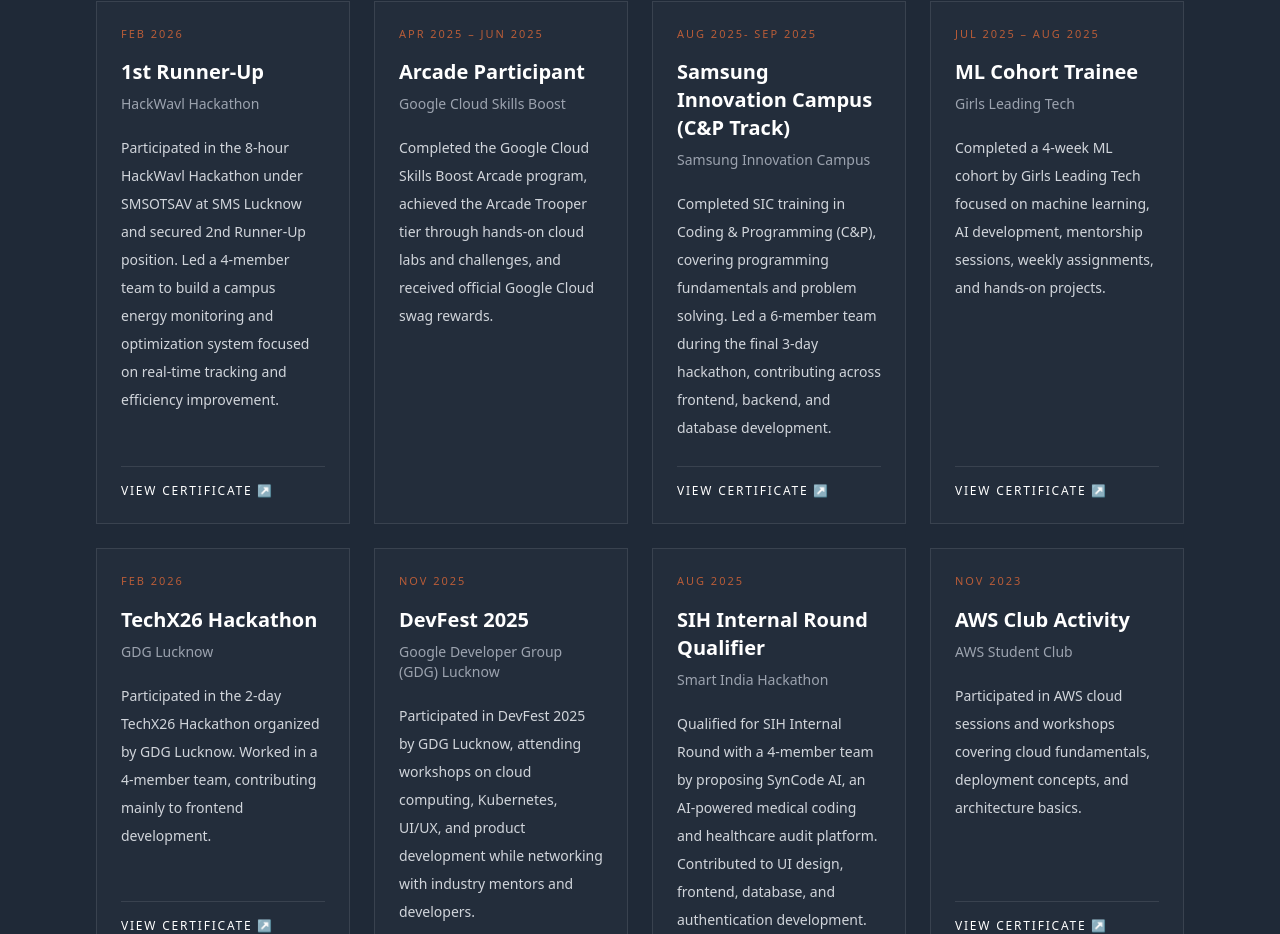
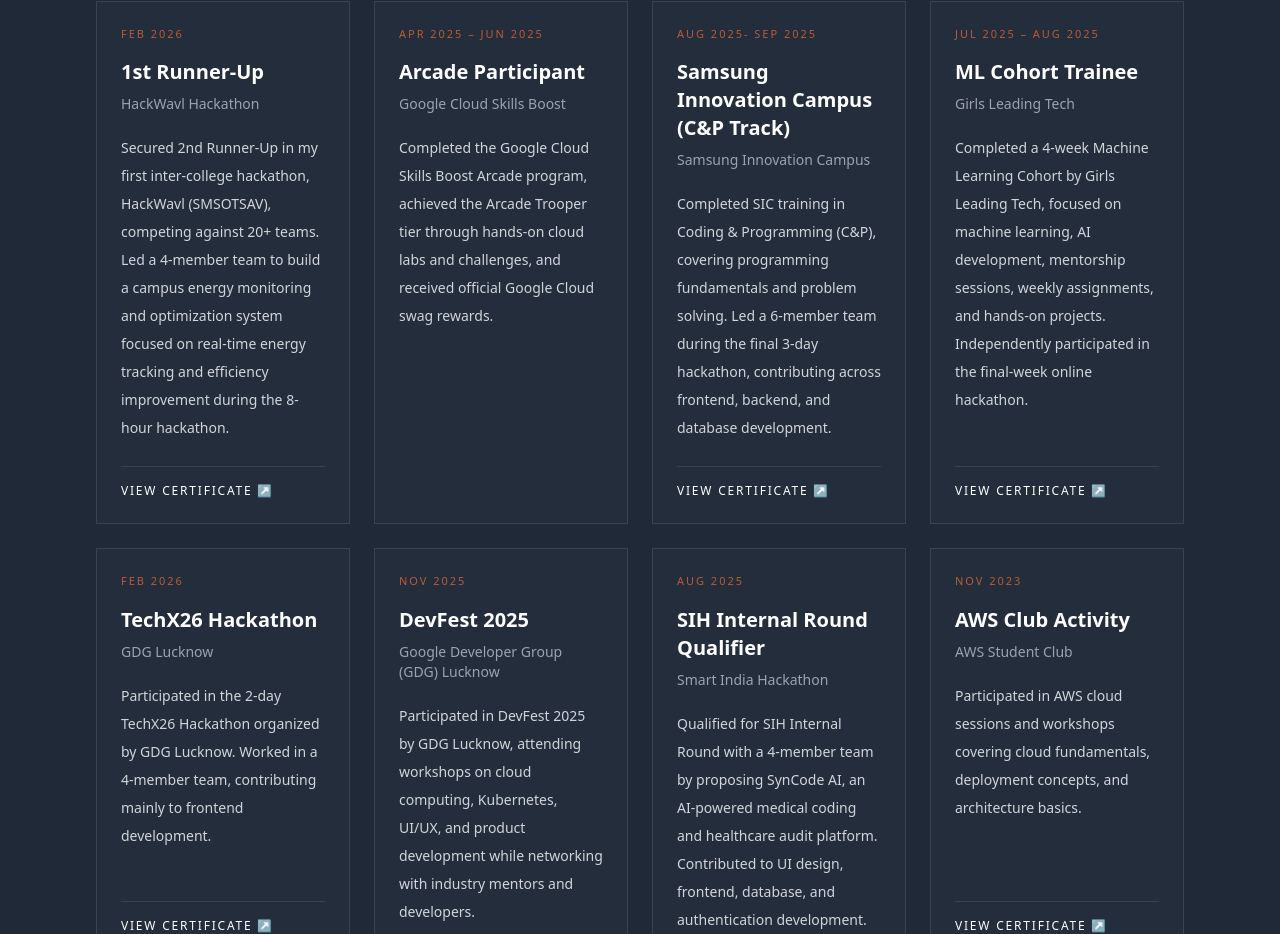
Before and after one commit to pprachhiii/Prachi-s-Portfolio, a React (Vite) app: page / in a window 1280 px wide. Shown: the part 7020-7954 px from the top of the page. Built offline with nearby package versions, Linux system fonts and the light colour scheme.

Commit message:
Update Activities.tsx

```diff
--- a/src/components/Activities.tsx
+++ b/src/components/Activities.tsx
@@ -7,7 +7,7 @@
     org: 'HackWavl Hackathon',
     date: 'Feb 2026',
     type: 'certificate',
-    description:'Participated in the 8-hour HackWavl Hackathon under SMSOTSAV at SMS Lucknow and secured 2nd Runner-Up position. Led a 4-member team to build a campus energy monitoring and optimization system focused on real-time tracking and efficiency improvement.',
+    description:'Secured 2nd Runner-Up in my first inter-college hackathon, HackWavl (SMSOTSAV), competing against 20+ teams. Led a 4-member team to build a campus energy monitoring and optimization system focused on real-time energy tracking and efficiency improvement during the 8-hour hackathon.',
     link: 'https://drive.google.com/file/d/15Wu4J7wxHA40EdOKDh9KWhUELbfoQKJS/view?usp=sharing',
   },
 
@@ -33,7 +33,7 @@
     date: 'Jul 2025 – Aug 2025',
     type: 'certificate',
   description:
-    'Completed a 4-week ML cohort by Girls Leading Tech focused on machine learning, AI development, mentorship sessions, weekly assignments, and hands-on projects.',
+    'Completed a 4-week Machine Learning Cohort by Girls Leading Tech, focused on machine learning, AI development, mentorship sessions, weekly assignments, and hands-on projects. Independently participated in the final-week online hackathon.',
     link: 'https://drive.google.com/file/d/1wDMX8CtoFmpj-BIQmTS6fcK6RylyB7LD/view?usp=sharing',
   },
   {
```
